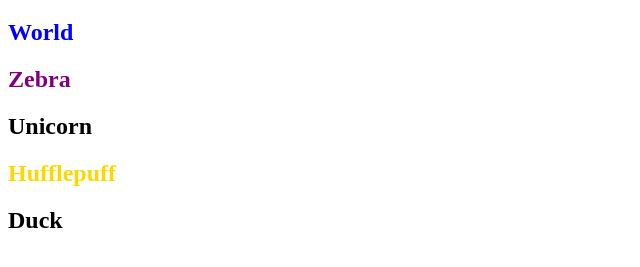
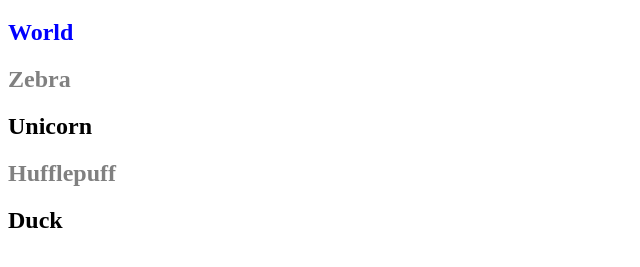
Before and after one commit to Sravani020894/100Devs, a plain HTML site: page class05-materials/relationship-css-two/index.html in a window 1280 px wide. Shown: the part 61-328 px from the top of the page, without its empty margins (0-640 px from the left). Drawn offline with Linux system fonts and the light colour scheme.

Commit message:
parent child relationship handson

```diff
--- a/class05-materials/relationship-css-two/css/style.css
+++ b/class05-materials/relationship-css-two/css/style.css
@@ -14,3 +14,7 @@
 }
 
 /* Please keep Hufflepuff Gold and make ONLY Unicorn Gray  */
+section h2 + h2{
+    color:gray;
+
+}
```
